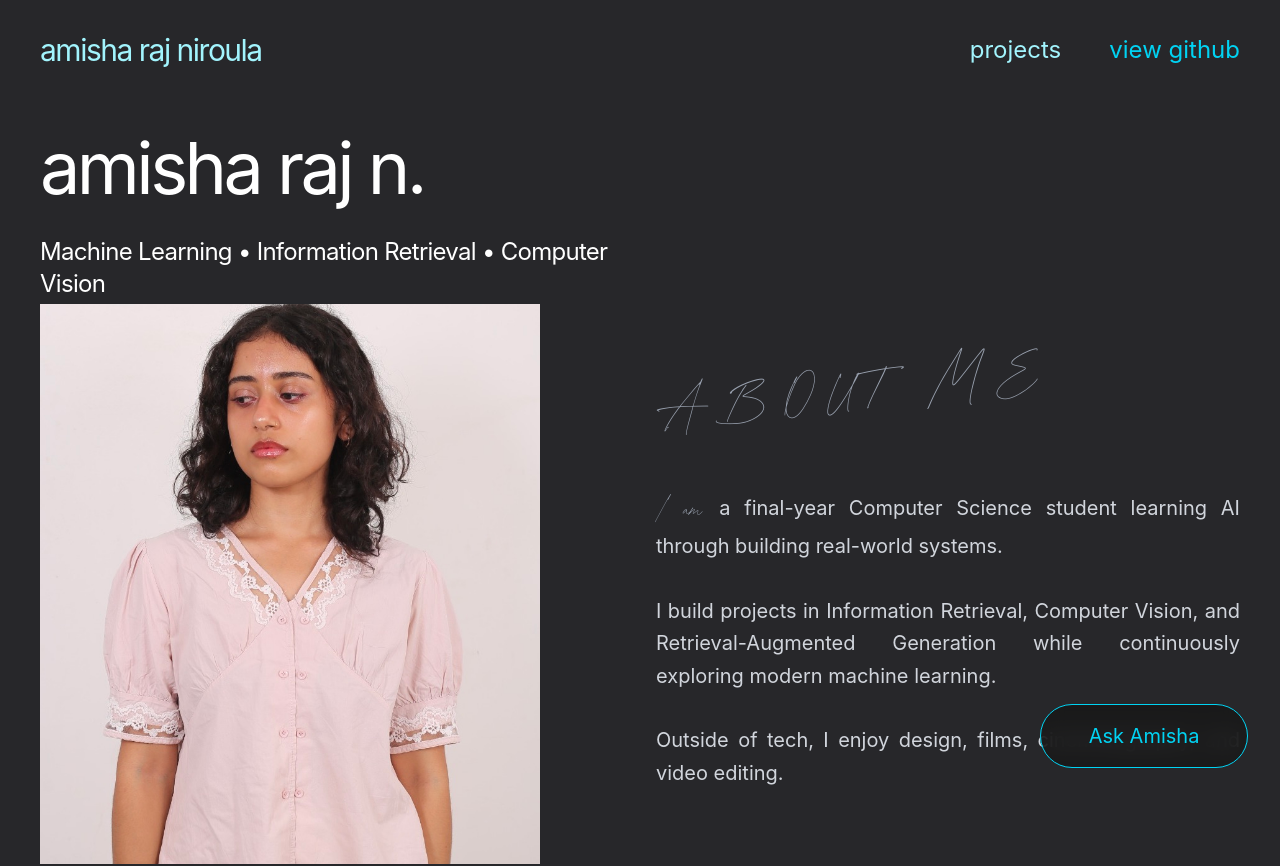
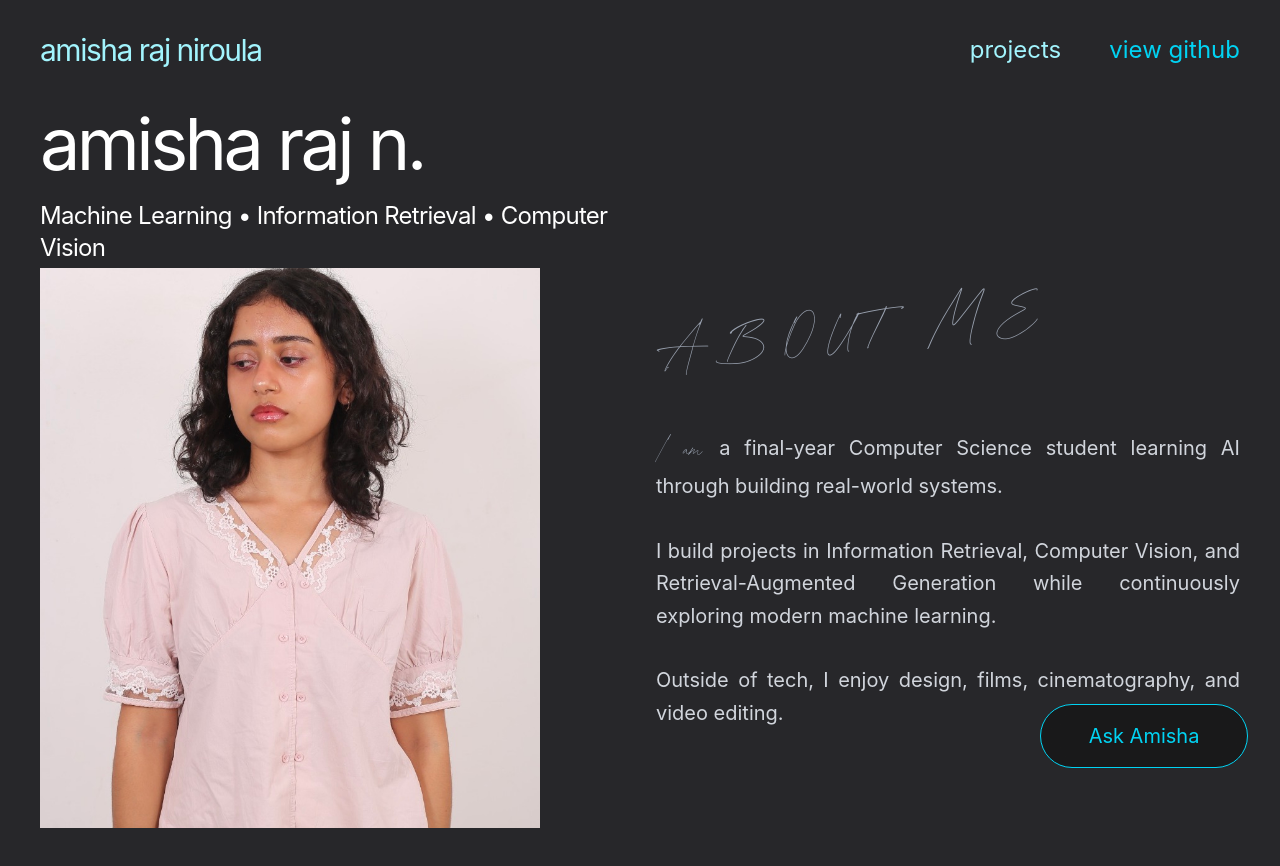
Before and after one commit to amisharn/portfolio, a React (Vite) app in the folder frontend/: page / in a window 1280 px wide. Shown: the top 866 px of the page. Built offline with nearby package versions, Linux system fonts and the light colour scheme.

Commit message:
fixing deployment issues

```diff
--- a/frontend/src/components/Hero.jsx
+++ b/frontend/src/components/Hero.jsx
@@ -6,7 +6,7 @@ function Hero() {
       <div className="flex flex-col lg:flex-row justify-between items-start gap-12 lg:gap-8">
         {/* Left */}
         <div className="w-full lg:w-1/2">
-          <h1 className="text-4xl sm:text-5xl md:text-6xl lg:text-7xl font-normal tracking-[-0.05em] leading-none mt-4 sm:mt-8 mb-1 sm:mb-8">
+          <h1 className="text-4xl sm:text-5xl md:text-6xl lg:text-7xl font-normal tracking-[-0.05em] leading-none mt-4 sm:mt-2 mb-1 sm:mb-3">
             amisha raj n.
           </h1>
 
@@ -24,7 +24,7 @@ function Hero() {
         </div>
 
         {/* Right */}
-        <div className="w-full lg:w-1/2 mt-0 lg:mt-50">
+        <div className="w-full lg:w-1/2 mt-0 lg:mt-35">
           <p className="-rotate-6 font-abramo text-2xl sm:text-3xl md:text-4xl lg:text-5xl uppercase tracking-[0.2em] sm:tracking-[0.3em] text-gray-400 mt-8 lg:mt-16 mb-8 lg:mb-20 mb-8">
             About Me
           </p>
```
